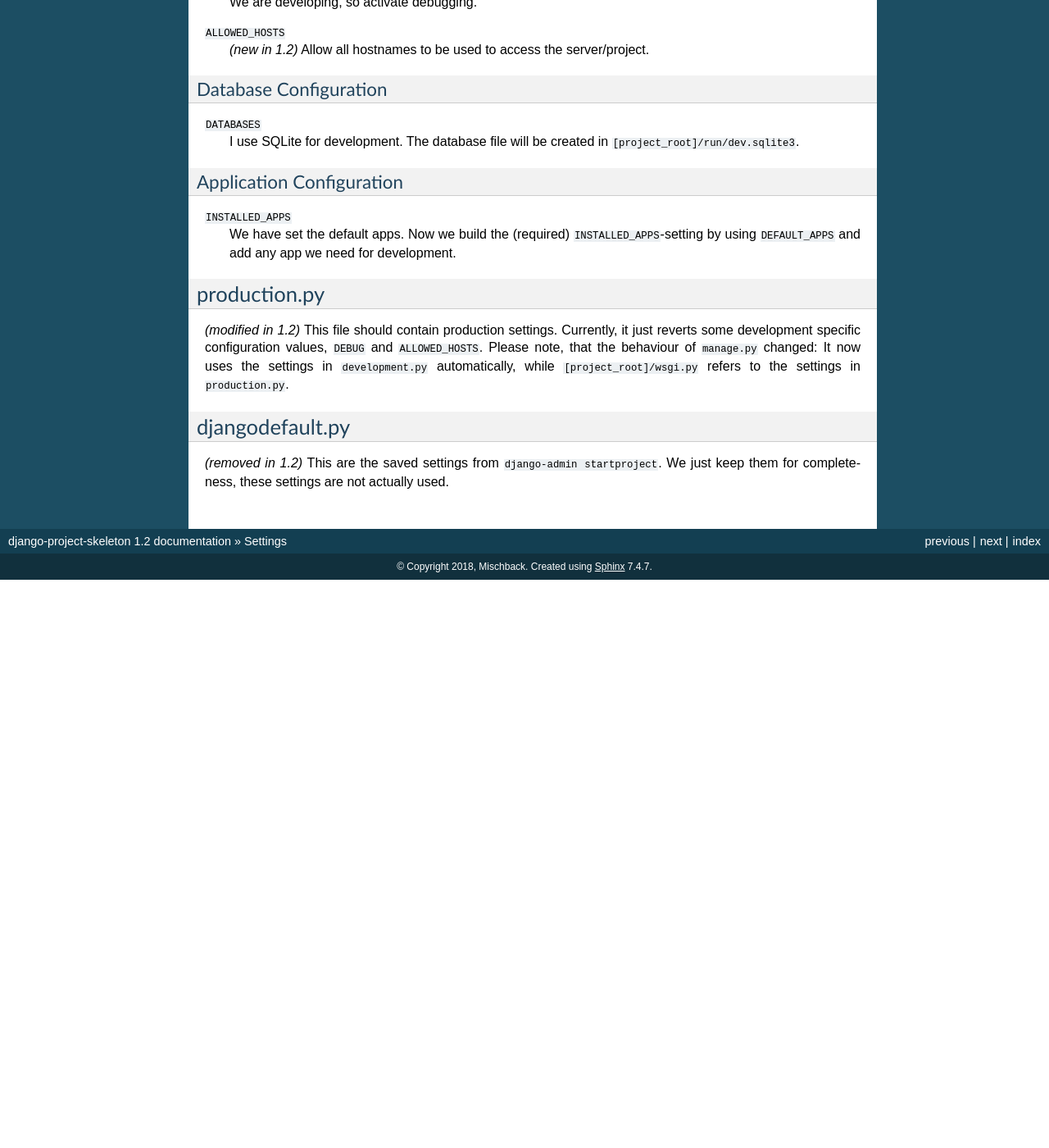
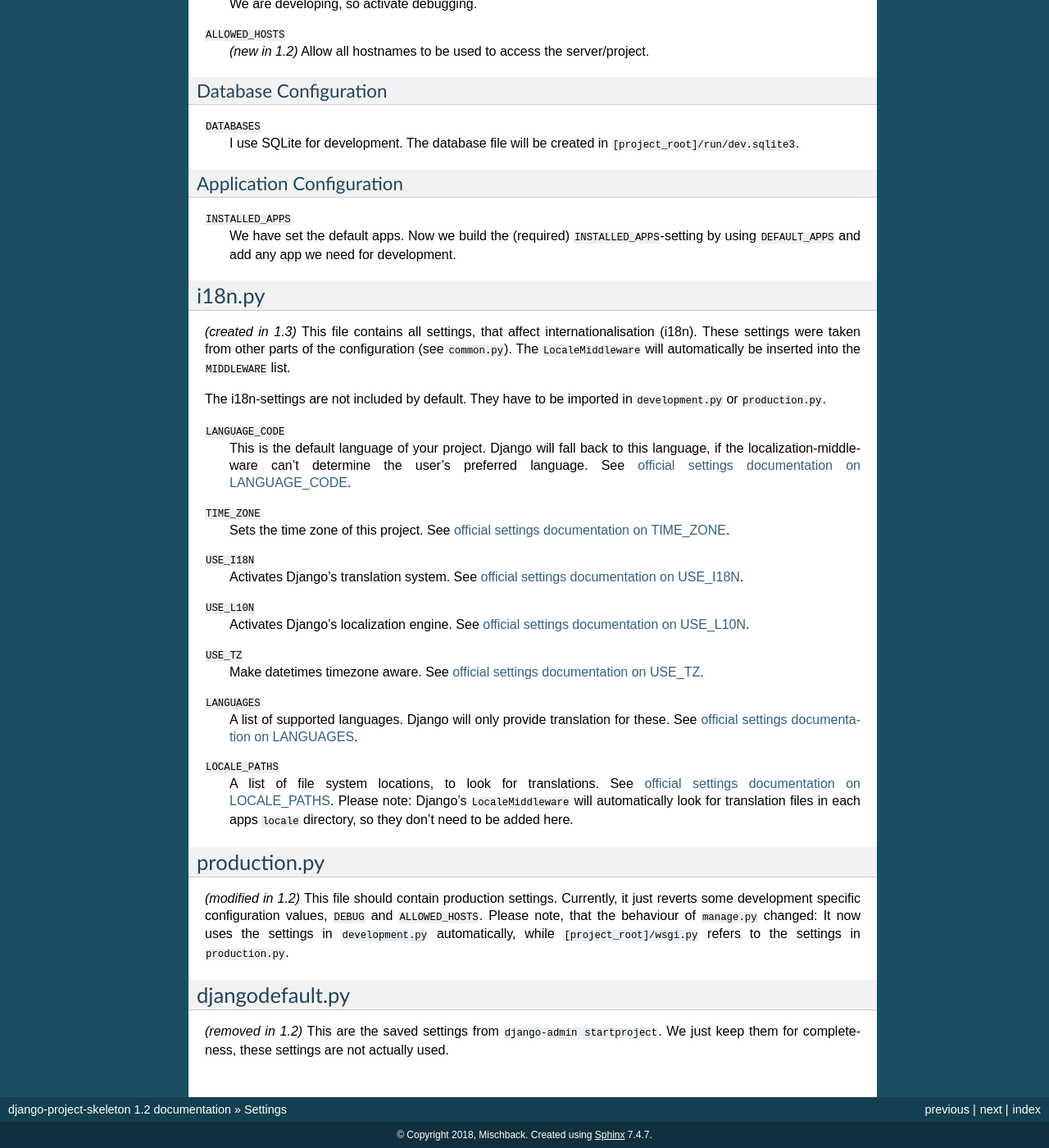
Before and after one commit to Mischback/django-project-skeleton, a Sphinx documentation site: the page built from doc/source/settings.rst, in a window 1280 px wide and 1400 px high, scrolled down 2599 px. Shown: the whole window at 82% size. Built offline with Sphinx 7.4.7, drawn with Linux system fonts in a browser that asks for light colours; before the commit the page ends 3306 px from its top, so only the background shows below that; some of the changed text lies outside the part shown.

Commit message:
Adjusted documentation

```diff
--- a/doc/source/settings.rst
+++ b/doc/source/settings.rst
@@ -138,28 +138,20 @@
 ^^^^^^^^^^^^^^^^^^^^
 
 ``LANGUAGE_CODE``
-    Sets the language of this project. See `official settings documentation on
-    LANGUAGE_CODE <https://docs.djangoproject.com/en/1.11/ref/settings/#language-code>`_.
+    *(removed in 1.3)*
 
 ``TIME_ZONE``
-    Sets the time zone of this project. See `official settings documentation
-    on TIME_ZONE
-    <https://docs.djangoproject.com/en/1.11/ref/settings/#time-zone>`_.
+    *(removed in 1.3)*
 
 ``USE_I18N``
-    Activates Django's translation system. See `official settings documentation
-    on USE_I18N
-    <https://docs.djangoproject.com/en/1.11/ref/settings/#use-i18n>`_.
+    *(modified in 1.2:* ``False`` *)*
+    The setting is activated in ``i18n.py``.
 
 ``USE_L10N``
-    Activates Django's localization engine. See `official settings documentation
-    on USE_L10N
-    <https://docs.djangoproject.com/en/1.11/ref/settings/#use-l10n>`_.
+    *(removed in 1.3)*
 
 ``USE_TZ``
-    Make datetimes timezone aware. See `official settings documentation on
-    USE_TZ
-    <https://docs.djangoproject.com/en/1.11/ref/settings/#use-tz>`_.
+    *(removed in 1.3)*
 
 
 development.py
@@ -196,6 +188,59 @@
     need for development.
 
 
+i18n.py
+-------
+
+*(created in 1.3)*
+This file contains all settings, that affect internationalisation (i18n). These
+settings were taken from other parts of the configuration (see ``common.py``).
+The ``LocaleMiddleware`` will automatically be inserted into the ``MIDDLEWARE``
+list.
+
+The i18n-settings are not included by default. They have to be imported in
+``development.py`` or ``production.py``.
+
+``LANGUAGE_CODE``
+    This is the default language of your project. Django will fall back to this
+    language, if the localization-middleware can't determine the user's
+    preferred language. See `official settings documentation on
+    LANGUAGE_CODE <https://docs.djangoproject.com/en/1.11/ref/settings/#language-code>`_.
+
+``TIME_ZONE``
+    Sets the time zone of this project. See `official settings documentation
+    on TIME_ZONE
+    <https://docs.djangoproject.com/en/1.11/ref/settings/#time-zone>`_.
+
+``USE_I18N``
+    Activates Django's translation system. See `official settings documentation
+    on USE_I18N
+    <https://docs.djangoproject.com/en/1.11/ref/settings/#use-i18n>`_.
+
+``USE_L10N``
+    Activates Django's localization engine. See `official settings documentation
+    on USE_L10N
+    <https://docs.djangoproject.com/en/1.11/ref/settings/#use-l10n>`_.
+
+``USE_TZ``
+    Make datetimes timezone aware. See `official settings documentation on
+    USE_TZ
+    <https://docs.djangoproject.com/en/1.11/ref/settings/#use-tz>`_.
+
+``LANGUAGES``
+    A list of supported languages. Django will only provide translation for
+    these. See `official settings documentation on
+    LANGUAGES
+    <https://docs.djangoproject.com/en/1.11/ref/settings/#languages>`_.
+
+``LOCALE_PATHS``
+    A list of file system locations, to look for translations. See `official
+    settings documentation on LOCALE_PATHS
+    <https://docs.djangoproject.com/en/1.11/ref/settings/#locale-paths>`_.
+    Please note: Django's ``LocaleMiddleware`` will automatically look for
+    translation files in each apps ``locale`` directory, so they don't need
+    to be added here.
+
+
 production.py
 -------------
 
```
